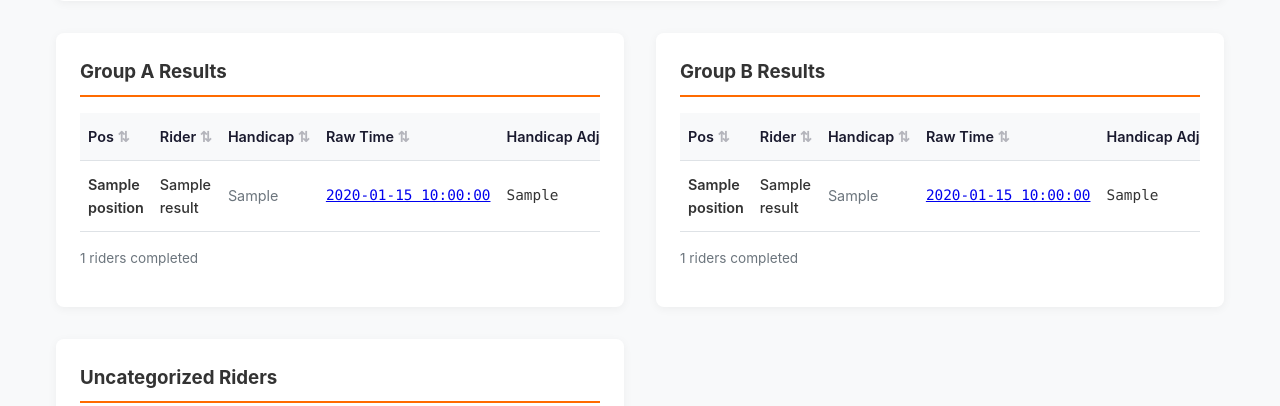
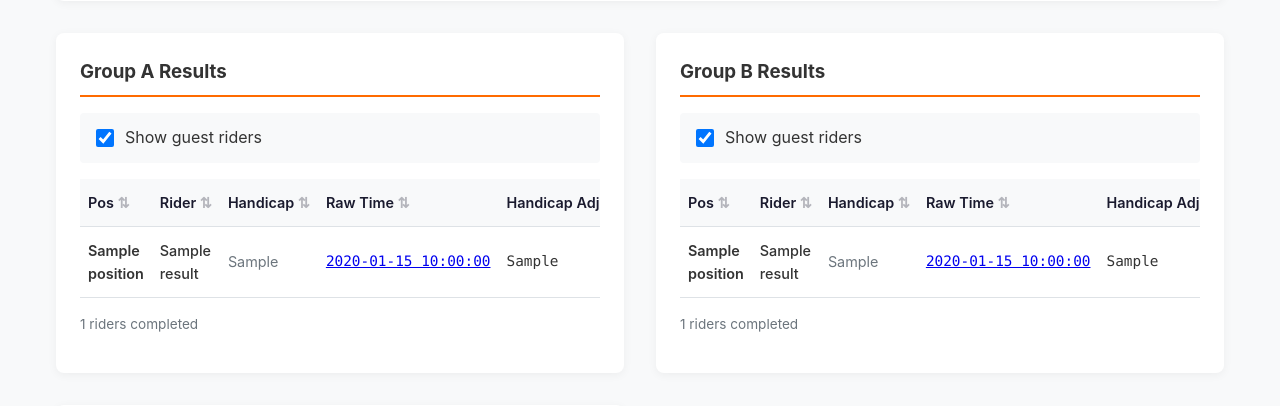
Before and after one commit to eamonmason/kwcc_tdz, a Python web app: template src/generator/templates/stage.html in a window 1280 px wide. Shown: the part 481-887 px from the top of the page. Run offline with Jinja, Linux system fonts and the light colour scheme; the template is opened without the code that fills it: most values are stand-ins (such as "Sample title", 1, 10 or a date in 2020).

Commit message:
Add guest rider toggle to all results pages
- Add checkbox toggle to show/hide guest riders on stage and GC pages
- Add data-guest attribute and guest-row class to all result tables
- Add JavaScript to filter guest riders client-side
- Update processor to include guests in GC standings (for client filtering)
- Toggle is checked by default (guest riders shown)
- Allows users to exclude guest riders from view while keeping them in data

```diff
--- a/src/generator/templates/stage.html
+++ b/src/generator/templates/stage.html
@@ -21,6 +21,32 @@
         border-radius: 3px;
         font-weight: 600;
         text-transform: uppercase;
+    }
+
+    .guest-filter {
+        display: flex;
+        align-items: center;
+        gap: 0.5rem;
+        margin-bottom: 1rem;
+        padding: 0.75rem;
+        background: #f8f9fa;
+        border-radius: 4px;
+    }
+
+    .guest-filter input[type="checkbox"] {
+        width: 18px;
+        height: 18px;
+        cursor: pointer;
+    }
+
+    .guest-filter label {
+        cursor: pointer;
+        user-select: none;
+        margin: 0;
+    }
+
+    tr.guest-row.hidden {
+        display: none;
     }
 
     /* Course info styles */
@@ -173,6 +199,10 @@
     <section class="group-results" id="group-a">
         <h3>Group A Results</h3>
         {% if group_a_results %}
+        <div class="guest-filter">
+            <input type="checkbox" id="show-guests-a" checked>
+            <label for="show-guests-a">Show guest riders</label>
+        </div>
         <div class="table-wrapper">
             <table class="results-table sortable-table" id="table-group-a">
                 <thead>
@@ -189,7 +219,7 @@
                 </thead>
                 <tbody>
                     {% for result in group_a_results %}
-                    <tr class="{% if result.position <= 3 %}top-three{% endif %}{% if result.has_penalty %} penalty-row{% endif %}"
+                    <tr class="{% if result.position <= 3 %}top-three{% endif %}{% if result.has_penalty %} penalty-row{% endif %}{% if result.guest %} guest-row{% endif %}"
                         data-position="{{ result.position }}"
                         data-rider_name="{{ result.rider_name }}"
                         data-handicap_group="{{ result.handicap_group }}"
@@ -197,7 +227,8 @@
                         data-handicap_seconds="{{ result.handicap_seconds }}"
                         data-penalty_seconds="{{ result.penalty_seconds }}"
                         data-adjusted_time_seconds="{{ result.adjusted_time_seconds }}"
-                        data-gap_to_leader="{{ result.gap_to_leader }}">
+                        data-gap_to_leader="{{ result.gap_to_leader }}"
+                        data-guest="{{ 'true' if result.guest else 'false' }}">
                         <td class="position">
                             {% if result.position == 1 %}
                             <span class="medal gold">&#129351;</span>
@@ -251,6 +282,10 @@
     <section class="group-results" id="group-b">
         <h3>Group B Results</h3>
         {% if group_b_results %}
+        <div class="guest-filter">
+            <input type="checkbox" id="show-guests-b" checked>
+            <label for="show-guests-b">Show guest riders</label>
+        </div>
         <div class="table-wrapper">
             <table class="results-table sortable-table" id="table-group-b">
                 <thead>
@@ -267,7 +302,7 @@
                 </thead>
                 <tbody>
                     {% for result in group_b_results %}
-                    <tr class="{% if result.position <= 3 %}top-three{% endif %}{% if result.has_penalty %} penalty-row{% endif %}"
+                    <tr class="{% if result.position <= 3 %}top-three{% endif %}{% if result.has_penalty %} penalty-row{% endif %}{% if result.guest %} guest-row{% endif %}"
                         data-position="{{ result.position }}"
                         data-rider_name="{{ result.rider_name }}"
                         data-handicap_group="{{ result.handicap_group }}"
@@ -275,7 +310,8 @@
                         data-handicap_seconds="{{ result.handicap_seconds }}"
                         data-penalty_seconds="{{ result.penalty_seconds }}"
                         data-adjusted_time_seconds="{{ result.adjusted_time_seconds }}"
-                        data-gap_to_leader="{{ result.gap_to_leader }}">
+                        data-gap_to_leader="{{ result.gap_to_leader }}"
+                        data-guest="{{ 'true' if result.guest else 'false' }}">
                         <td class="position">
                             {% if result.position == 1 %}
                             <span class="medal gold">&#129351;</span>
@@ -446,5 +482,30 @@ document.querySelectorAll('.sortable-table').forEach(table => {
         });
     });
 });
+
+// Guest rider filter functionality
+function setupGuestFilter(checkboxId, tableId) {
+    const checkbox = document.getElementById(checkboxId);
+    const table = document.getElementById(tableId);
+
+    if (!checkbox || !table) return;
+
+    checkbox.addEventListener('change', () => {
+        const showGuests = checkbox.checked;
+        const guestRows = table.querySelectorAll('tr[data-guest="true"]');
+
+        guestRows.forEach(row => {
+            if (showGuests) {
+                row.classList.remove('hidden');
+            } else {
+                row.classList.add('hidden');
+            }
+        });
+    });
+}
+
+// Setup filters for both groups
+setupGuestFilter('show-guests-a', 'table-group-a');
+setupGuestFilter('show-guests-b', 'table-group-b');
 </script>
 {% endblock %}
--- a/src/lambda_handlers/processor.py
+++ b/src/lambda_handlers/processor.py
@@ -173,7 +173,7 @@ def handler(event, context):  # noqa: ARG001
             current_stage = min(completed_stages, 6) if completed_stages > 0 else 1
             is_stage_in_progress = False
 
-        # Build tour standings
+        # Build tour standings (include guests for client-side filtering)
         last_updated = datetime.utcnow().strftime("%Y-%m-%d %H:%M UTC")
         tour_standings = build_tour_standings(
             group_a_results,
@@ -182,6 +182,7 @@ def handler(event, context):  # noqa: ARG001
             current_stage,
             last_updated,
             is_stage_in_progress,
+            include_guests=True,  # Include guests so they can be toggled on/off
         )
 
         # Generate website
```
Also changed, not shown: src/generator/templates/gc.html (+69 -4 lines).
